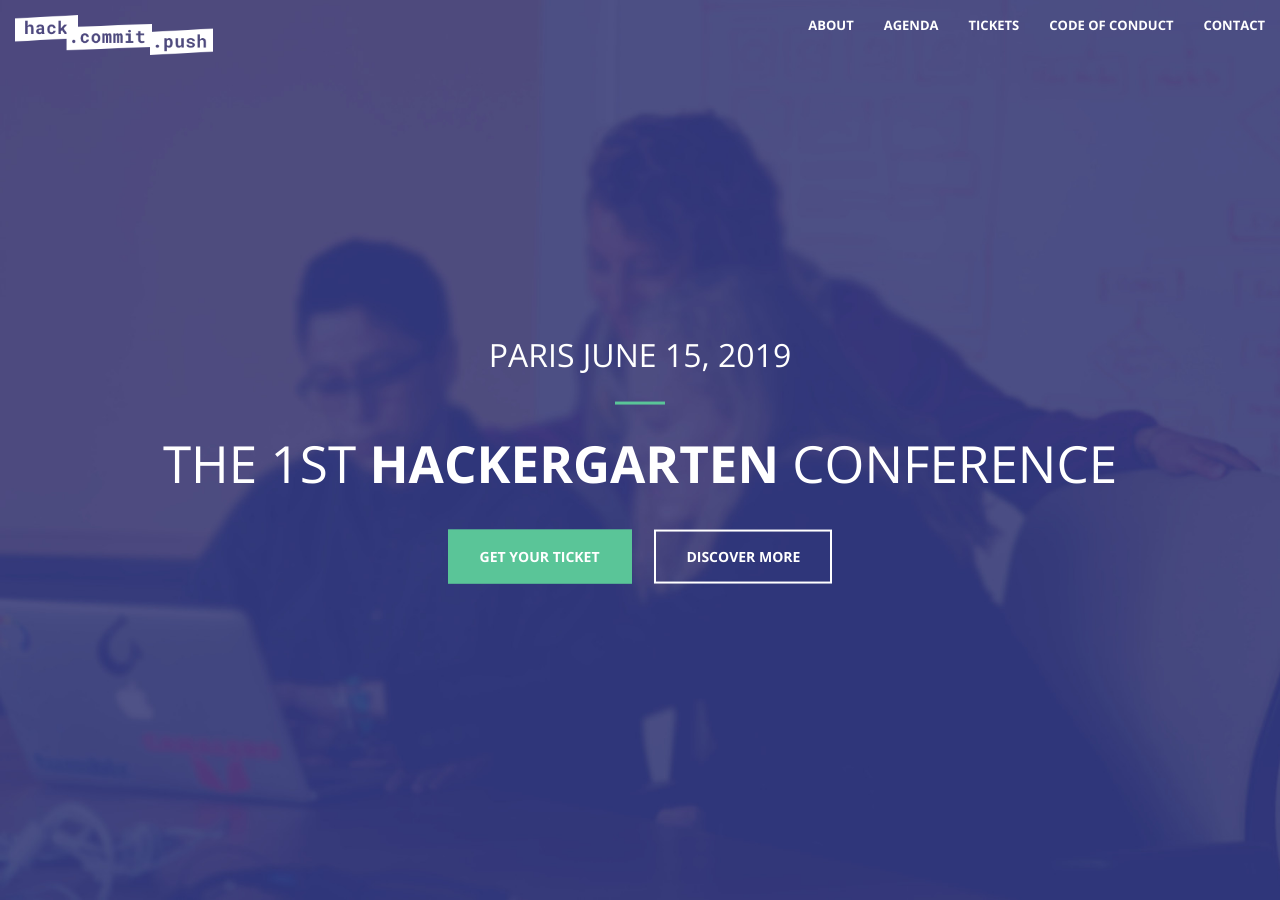
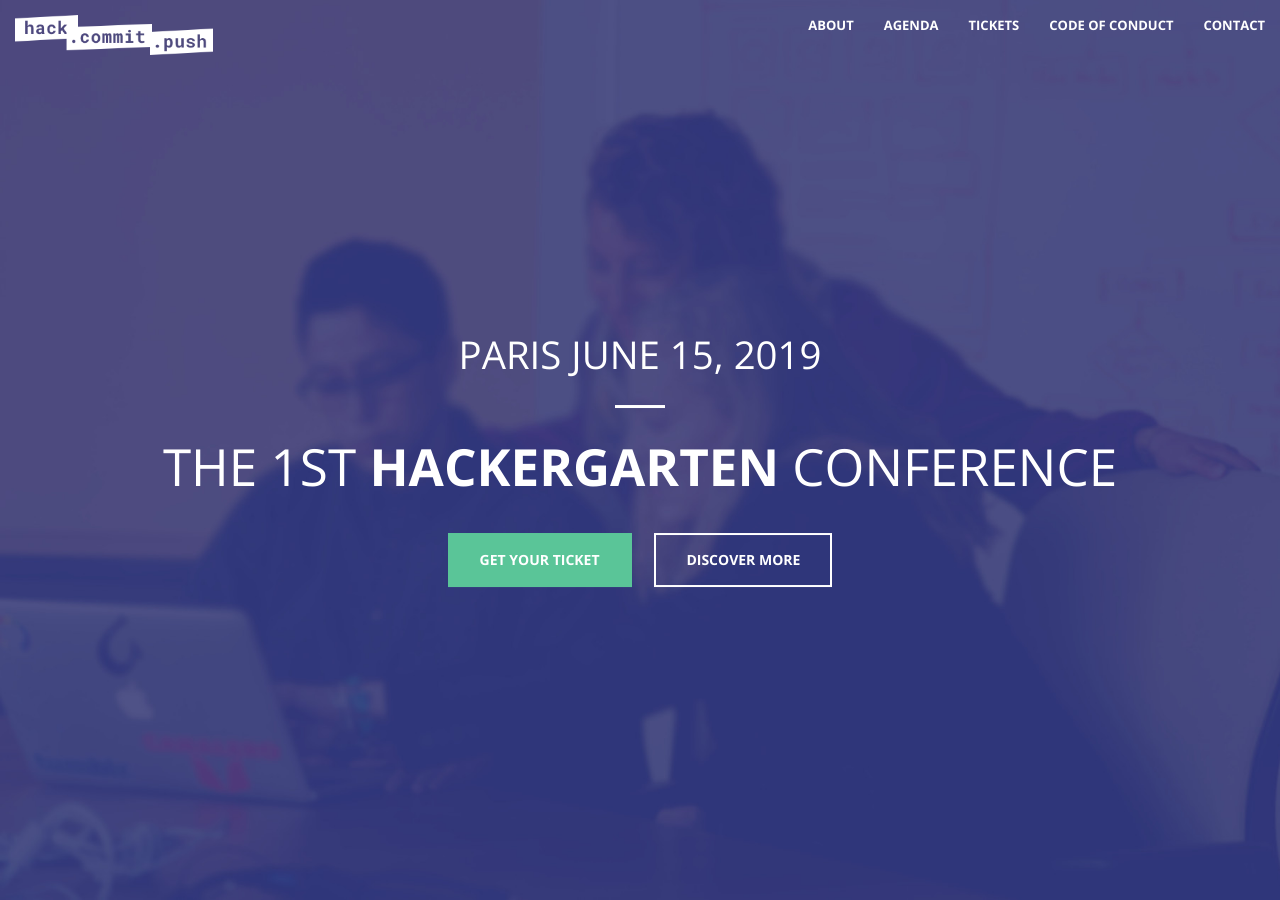
Before and after one commit to hackergarten/Paris2019, a Jekyll site: the page built from index.html, in a window 1280 px wide and 900 px high. Built offline with Jekyll 4.4.1, drawn with Linux system fonts in a browser that asks for light colours.

Commit message:
Get rid of orange and simplify colors

```diff
--- a/css/main.scss
+++ b/css/main.scss
@@ -3,41 +3,13 @@
 
 @charset "utf-8";
 
-// Example Defaults
-// $base-font-family: Helvetica, Arial, sans-serif;
-// $base-font-size:   16px;
-// $small-font-size:  $base-font-size * 0.875;
-// $base-line-height: 1.5;
-
-$spacing-unit:     3vw;
-
-$secondary-color:	#5AC598;
-
-// $text-color:       #111;
-// $background-color: #fdfdfd;
-// $brand-color:      #2a7ae2;
-
-// $grey-color:       #828282;
-// $grey-color-light: lighten($grey-color, 40%);
-// $grey-color-dark:  darken($grey-color, 25%);
-
-// // Width of the content area
-// $content-width:    800px;
-
-// $on-palm:          600px;
-// $on-laptop:        800px;
-
-// Using media queries with like this:
-// @include media-query($on-palm) {
-//     .wrapper {
-//         padding-right: $spacing-unit / 2;
-//         padding-left: $spacing-unit / 2;
-//     }
-// }
-
-// variables.less
-$theme-primary: #F05F40;
-$theme-dark: #222;
+$spacing-unit:     	3vw;
+$theme-primary: 	#5AC598;
+$secondary-color:	#31357a;
+$theme-dark: 		#222;
+$text-color:		white;
+$border-color:		white;
+$pic-bg-color:		white;
 
 // Import partials from `sass_dir` (defaults to `_sass`)
 @import
@@ -45,32 +17,31 @@ $theme-dark: #222;
         "base"
 ;
 
-body {
+body > * {
 	font-family: 'Open Sans', 'Helvetica Neue', Arial, sans-serif;
 }
 
 a {
 	&, &:hover, &:active, &:focus, &:visited {
 		outline: 0;
+		-webkit-tap-highlight-color: rgba(0,0,0,0);
+		-webkit-tap-highlight-color: transparent;
 	}
 
 	&:focus:not(#logo-link) {
-		color: white;
-		border-bottom: 2px solid $theme-primary !important;
+		color: $text-color;
 	}
 }
+
+.text-primary { color: $text-color;}
+
+hr { border-color: $border-color;}
 
 #bs-example-navbar-collapse-1 {
 	border: none;
 	text-align: right;
 
-	li {
-		height: 5vh;
-	}
-}
-
-hr.light {
-	border-color: $secondary-color;
+	li { height: 5vh;}
 }
 
 header, section:not(#agenda) {
@@ -82,13 +53,12 @@ header, section:not(#agenda) {
 }
 
 #contact {
-
 	a {
 		display: block;
 
 		img {
-			background-color: white;
-			border: 2px solid #31357a;
+			background-color: $pic-bg-color;
+			border: 2px solid $secondary-color;
 			display: inline-block;
 			margin-bottom: 3vh;
 		}
@@ -96,9 +66,7 @@ header, section:not(#agenda) {
 
 	& .container-fluid .row:last-child {
 		div:last-child {
-			a img:last-child {
-				margin: 0;
-			}
+			a img:last-child { margin: 0;}
 		}
 	}
 
@@ -109,12 +77,12 @@ header, section:not(#agenda) {
 	& {
 		border: none;
 		background-color: transparent;
-		color: white;
+		color: $text-color;
 	}
 
 	& a {
 		& {
-			color: white !important;
+			color: $text-color !important;
 		}
 
 		&:hover {
@@ -125,16 +93,16 @@ header, section:not(#agenda) {
 
 
 #about, #tickets, #contact {
-	background-color: #5AC598;
-	color: white;
+	background-color: $theme-primary;
+	color: $text-color;
 }
 
 #agenda, #coc {
 	& {
-		background-color: #31357a;
+		background-color: $secondary-color;
 	}
 	&, & .text-muted {
-		color: white;
+		color: $text-color;
 	}
 }
 
@@ -160,11 +128,7 @@ header .header-content {
 		}
 
 		h2 {
-			font-size: 5 / 6 * $spacing-unit;
-		}
-
-		hr {
-			border-color: $secondary-color;
+			font-size: $spacing-unit;
 		}
 
 		.btn {
@@ -173,22 +137,41 @@ header .header-content {
 		}
 
 		.btn-primary {
-			background-color: $secondary-color;
-		}
-
-		@media screen and (min-width: 372px) {
-			.btn-primary {
-				border: 2px solid $secondary-color;
-				margin-right: $spacing-unit / 2;
-			}
+			border-color: $theme-primary;
+			background-color: $theme-primary;
 		}
 
 		.btn-secondary {
 			background-color: transparent;
-			border: 2px solid white;
+			border: 2px solid $border-color;
 		}
+	}
+}
 
-		@media screen and (max-width: 371px) {
+
+
+@media screen and (min-width: 425px) {
+	a:focus:not(#logo-link) {
+		border-bottom: 2px solid $border-color !important;
+	}
+
+	header .header-content {
+		& .header-content-inner {
+			.btn-primary {
+				border: 2px solid $theme-primary;
+				margin-right: $spacing-unit / 2;
+			}
+		}
+	}
+}
+
+@media screen and (max-width: 424px) {
+	a:focus:not(#logo-link):not(.btn) {
+		border-bottom: none;
+	}
+
+	header .header-content {
+		& .header-content-inner {
 			.btn-primary {
 				margin-right: 0;
 				margin-bottom: $spacing-unit / 2;
```
